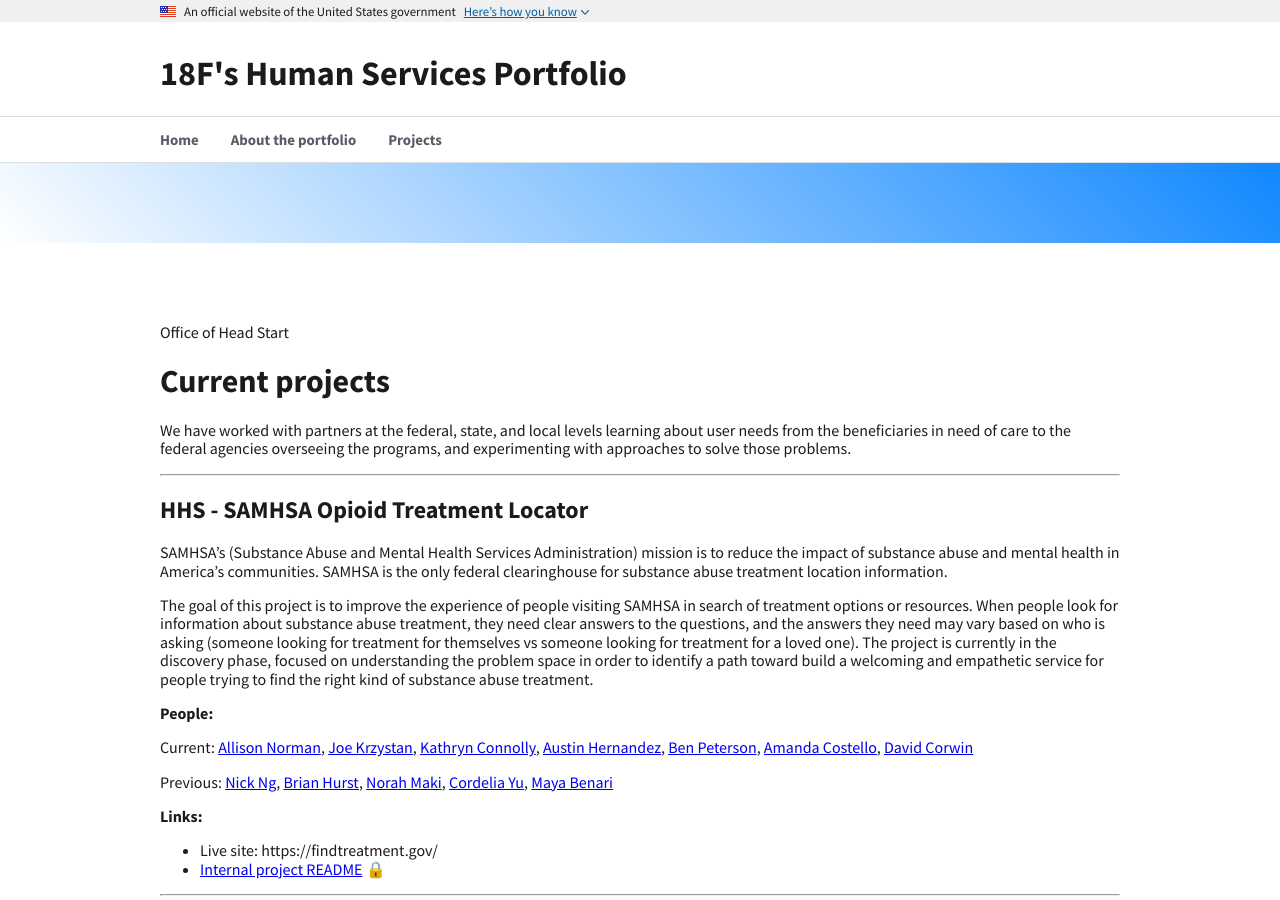
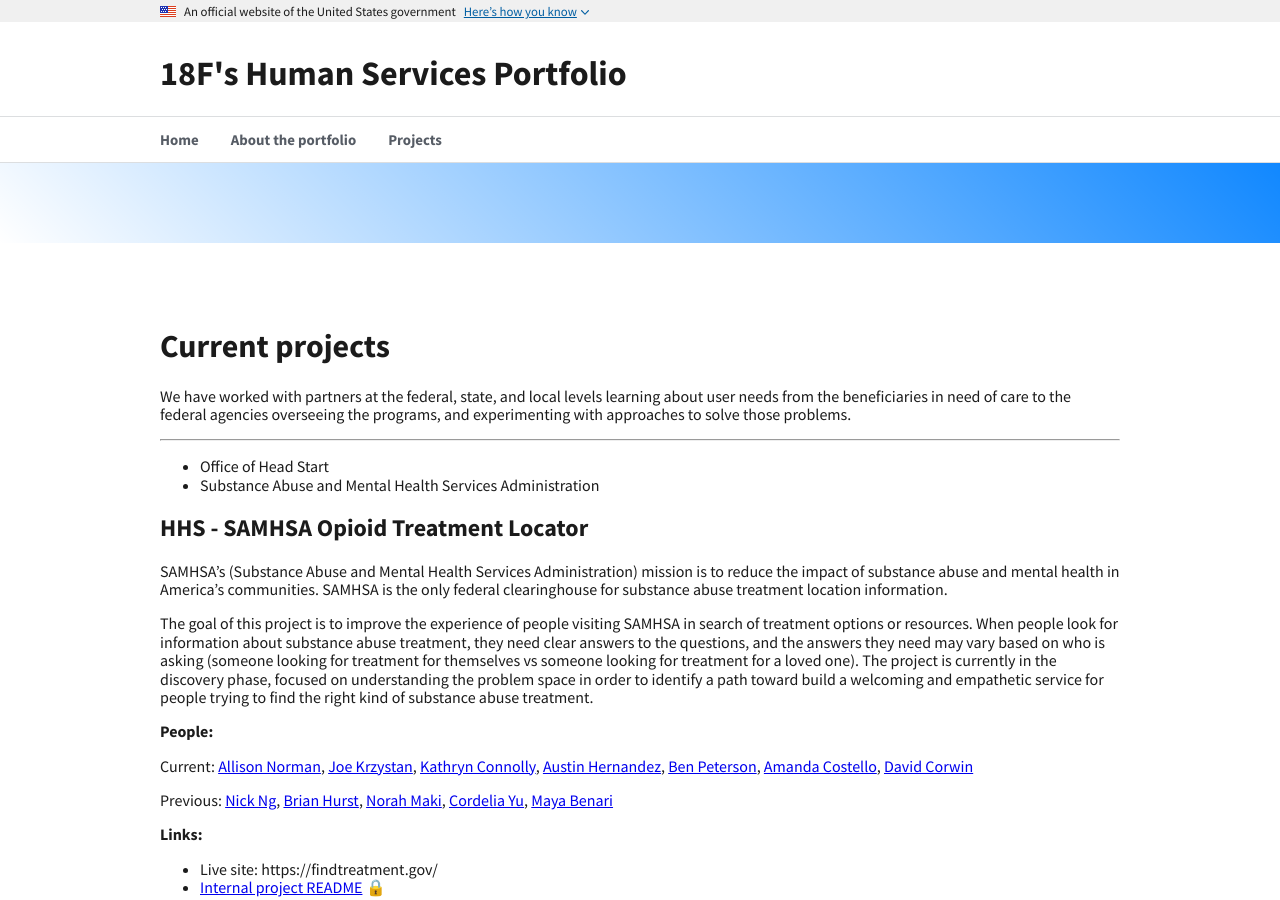
Before and after one commit to 18F/public-benefits, a Jekyll site: the page built from projects.md, in a window 1280 px wide and 900 px high. Built offline with Jekyll 4.4.1, drawn with Linux system fonts in a browser that asks for light colours.

```diff
--- a/projects.md
+++ b/projects.md
@@ -4,15 +4,17 @@ title: Projects
 permalink: /projects/
 ---
 
-{% for project in site.projects %}
-  <p>{{ project.partner }}</p>
-{% endfor %}
-
 # Current projects
 
 We have worked with partners at the federal, state, and local levels learning about user needs from the beneficiaries in need of care to the federal agencies overseeing the programs, and experimenting with approaches to solve those problems.
 
 ---
+
+{% for project in site.projects %}
+  {% if forloop.first %}<ul>{% endif %}
+    <li>{{ project.partner }}</li>
+  {% if forloop.last %}</ul>{% endif %}
+{% endfor %}
 
 ## HHS - SAMHSA Opioid Treatment Locator
 
```
Also changed, not shown: _projects/samhsa.md (added, +16 -0 lines).
